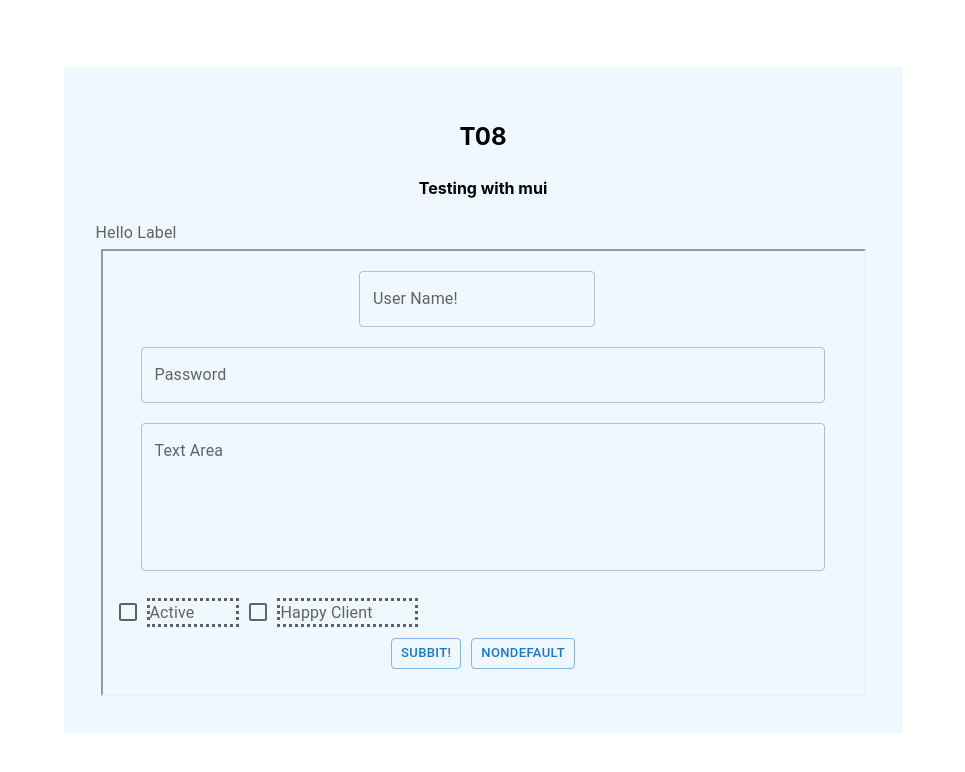
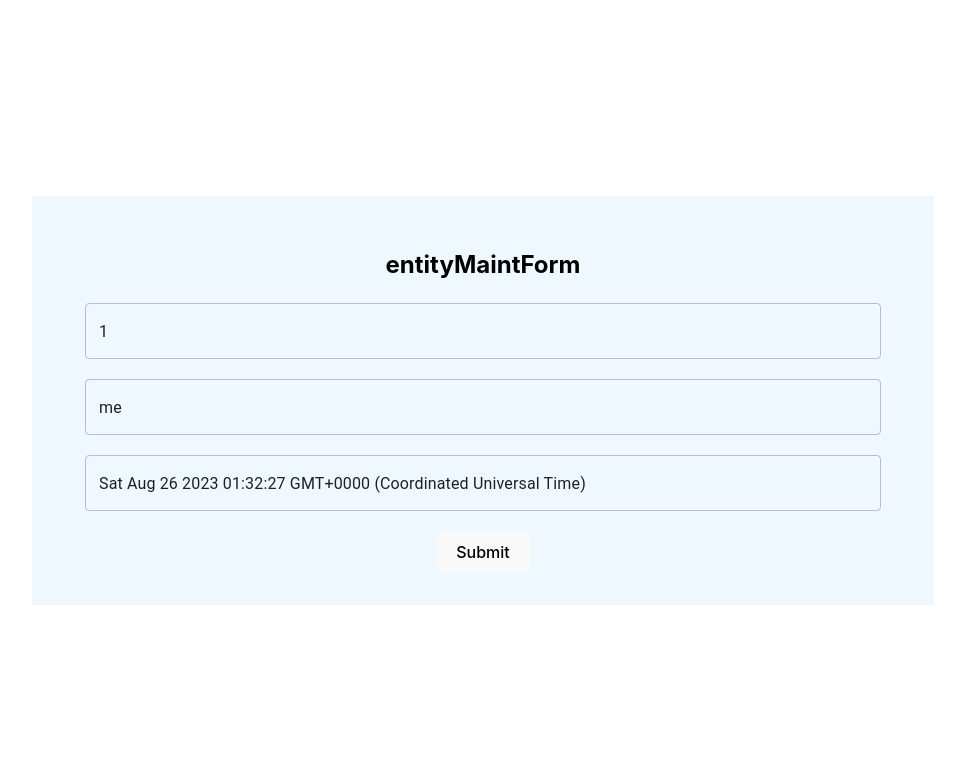
Before and after one commit to TonyGravagno/react-mui-wrapper-tests, a React (Vite) app: page / in a window 1280 px wide. Shown: the top 772 px of the page, without its empty margins (157-1122 px from the left). Built offline with nearby package versions, Linux system fonts and the light colour scheme.

Commit message:
Switch App to use new PersonForm

```diff
--- a/src/App.tsx
+++ b/src/App.tsx
@@ -1,10 +1,11 @@
 import './App.css'
-import {TestForm08 as TestForm} from '@forms/TestForm08'
+//import {TestForm08 as TestForm} from '@forms/TestForm08'
+import { entityMaintForm as PersonForm} from './wrappers/Person/PersonMaintForm'
 function App() {
   return (
     <>
-      <h2>T08</h2>
-      <TestForm />
+      <h2>entityMaintForm</h2>
+      <PersonForm />
     </>
   )
 }
```
